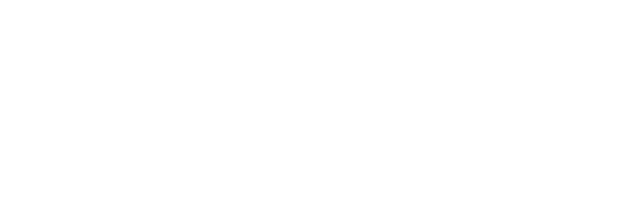
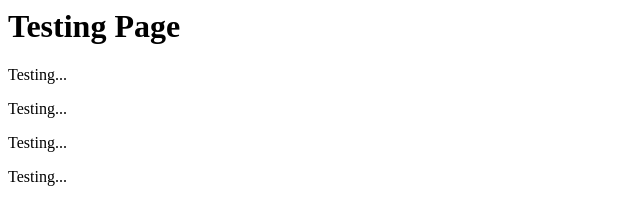
Before and after one commit to juancariza12/juancariza, a plain HTML site: page index.html in a window 1280 px wide. Shown: the whole page, without its empty margins (0-640 px from the left). Drawn offline with Linux system fonts and the light colour scheme.

Commit message:
secondcommit

```diff
--- a/index.html
+++ b/index.html
@@ -6,6 +6,10 @@
     <title>Document</title>
 </head>
 <body>
-
+    <h1>Testing Page</h1>
+    <p> Testing...</p>
+    <p> Testing...</p>
+    <p> Testing...</p>
+    <p> Testing...</p>
 </body>
 </html>
```
